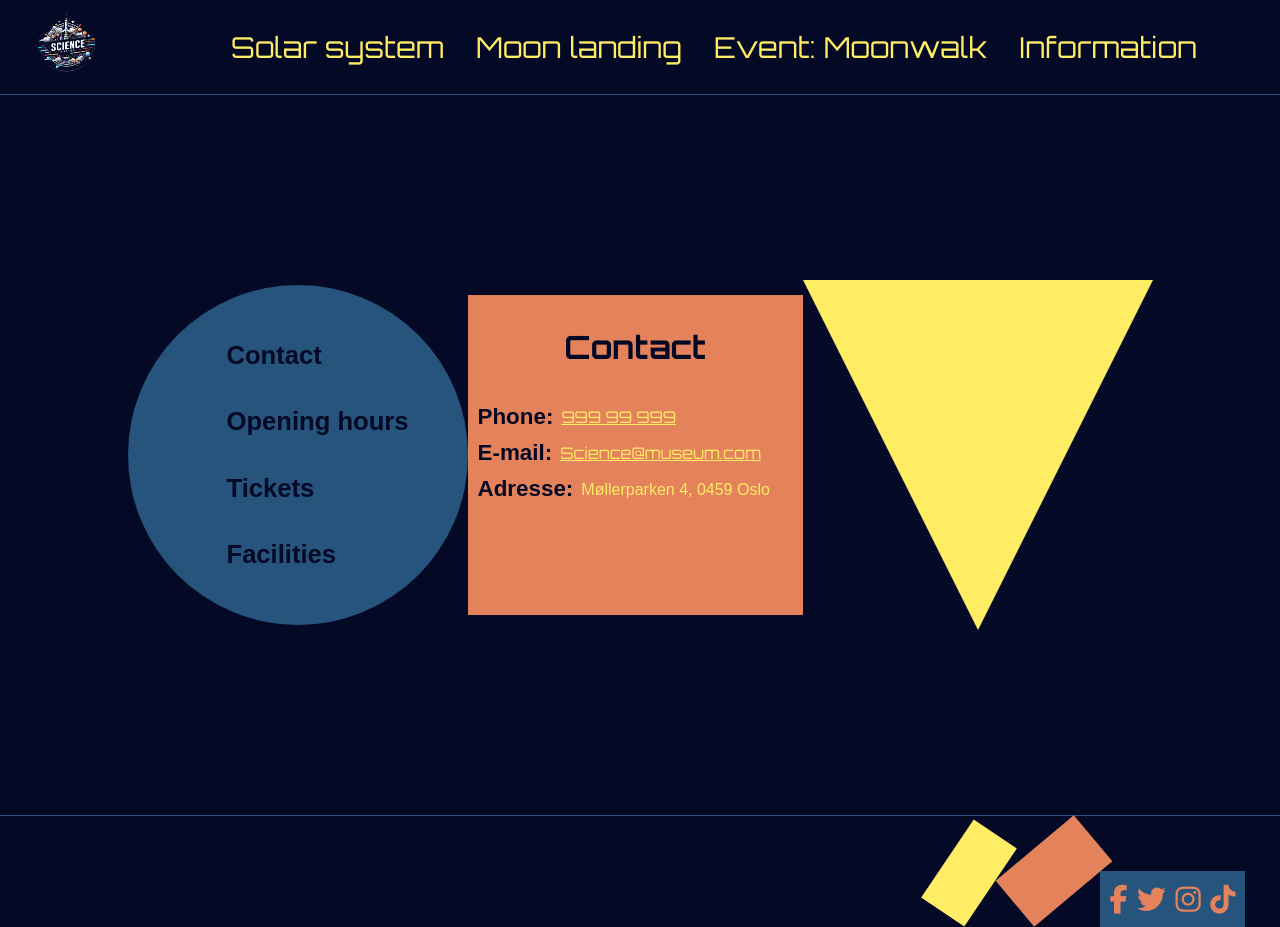
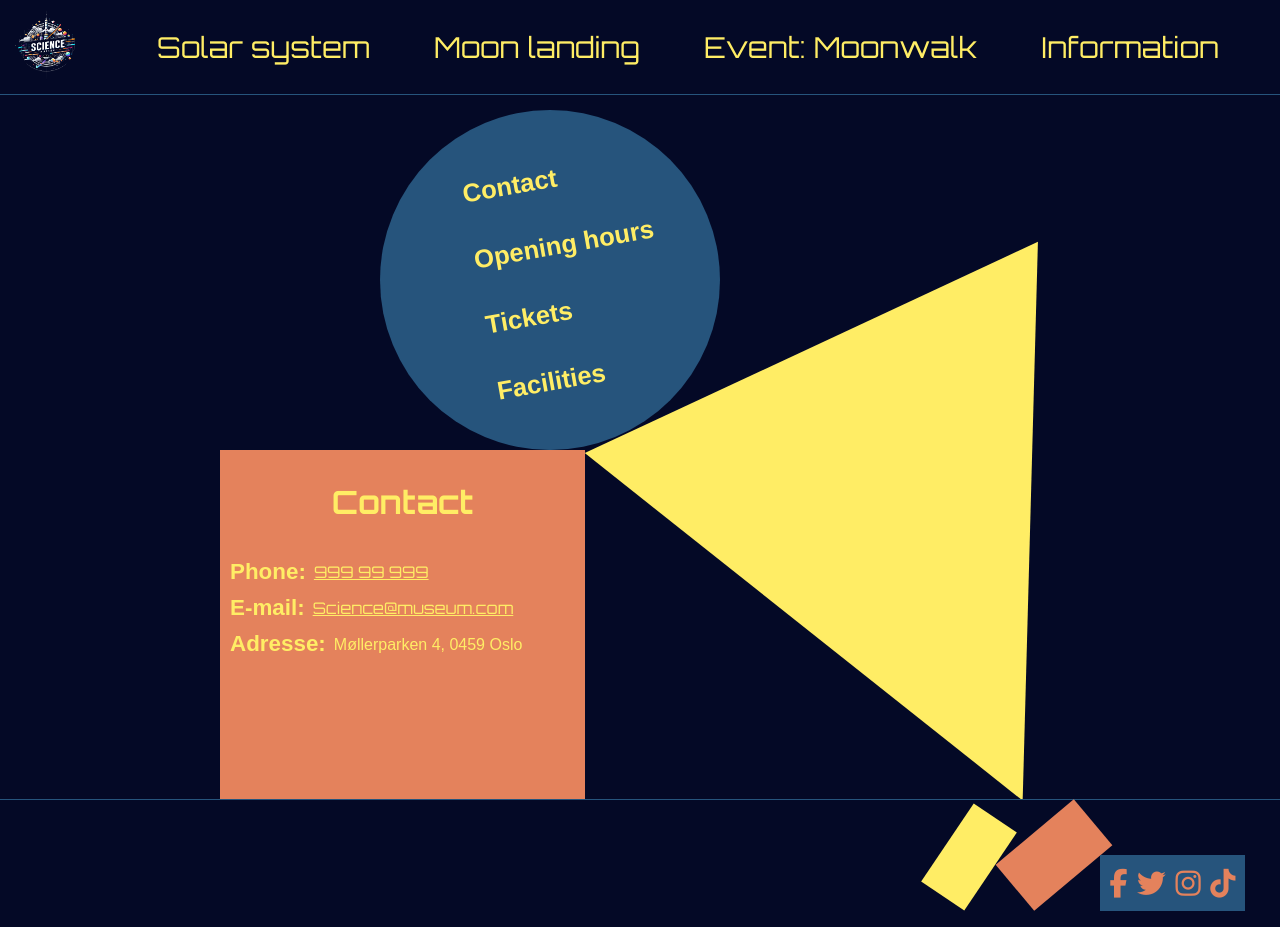
Before and after one commit to KjetilHHauger/science_museum, a plain HTML site: page information.html in a window 1280 px wide. Drawn offline with Linux system fonts and the light colour scheme.

Commit message:
Added media queries information, small padding tweak navbar, animated moon landing

```diff
--- a/css/information.css
+++ b/css/information.css
@@ -16,14 +16,14 @@
 
 .circleList ul {
     list-style: none;
-    color: var(--space);
+    color: var(--font);
 }
 
 .square {
     width: 335px;
     height: 320px;
     background-color: var(--peach);
-    color: var(--space);
+    color: var(--font);
 }
 
 .square h1 {
@@ -62,27 +62,92 @@
 
 @media (min-width: 768px) {
     .geometry {
-        display: flex;
-        flex-direction: row;
-        justify-content: center;
-        align-items: center;
-        min-height: 90vh;
+        min-height: 88vh;
     }
 
     .circle {
-        width: 340px;
-        height: 340px;
+        position: absolute;
+        bottom: 320px;
+        left: 250px;
+    }
+
+    .circleList ul {
+        transform: rotate(10deg);
     }
 
     .square {
-        width: 335px;
-        height: 320px;
+        position: absolute;
+        bottom: 0;
+        left: 77px;
     }
 
     .triangle {
+        position: absolute;
         border-left: 175px solid transparent;
         border-right: 175px solid transparent;
         border-bottom: 350px solid var(--sun);
-        transform: rotate(180deg);
+        bottom: -11px;
+        left: 462px;
+        transform: rotate(160deg);
     }
 }
+
+    @media (min-width: 1024px) {
+        .circle {
+            position: absolute;
+            width: 340px;
+            height: 340px;
+            bottom: 350px;
+            left: 380px;
+        }
+
+        .square {
+            position: absolute;
+            width: 365px;
+            height: 350px;
+            bottom: 0;
+            left: 180px;
+        }
+
+        .triangle {
+            position: absolute;
+            border-left: 175px solid transparent;
+            border-right: 175px solid transparent;
+            border-bottom: 350px solid var(--sun);
+            transform: rotate(160deg);
+            bottom: -11px;
+            left: 595px;
+    }
+}
+
+    @media (min-width: 1240px) {
+        .circle {
+            position: absolute;
+            width: 340px;
+            height: 340px;
+            bottom: 350px;
+            left: 380px;
+        }
+
+        .circleList ul {
+            transform: rotate(-10deg);
+        }
+
+        .square {
+            position: absolute;
+            width: 365px;
+            height: 350px;
+            bottom: 0;
+            left: 220px;
+        }
+
+        .triangle {
+            position: absolute;
+            border-left: 250px solid transparent;
+            border-right: 250px solid transparent;
+            border-bottom: 500px solid var(--sun);
+            transform: rotate(155deg);
+            bottom: -24px;
+            left: 667px;
+    }
+}
--- a/css/navbar.css
+++ b/css/navbar.css
@@ -19,7 +19,7 @@ header ul {
 
 header li {
     display: flex;
-    padding: 0 0.5rem;
+    padding: 0 0.8rem;
     font-size: 1.1rem;
     align-items: center;
 }
@@ -39,7 +39,7 @@ header a {
 .navbarLogo img {
     width: 60px;
     height: 70px;
-    margin: 10px 0 10px 35px;
+    margin: 10px 0 10px 15px;
 }
 
 .navbarQuestion {
@@ -64,10 +64,10 @@ header a {
 @media (min-width: 1240px) {
     header li {
         font-size: 1.8rem;
-        padding: 0 1rem;
+        padding: 0 2rem;
     }
 
     header li:nth-child(1) {
-        margin-left: 80px;
+        margin-left: 10px;
     }
 }
```
Also changed, not shown: css/moonLanding.css (added, +177 -0 lines), information.html (+2 -1 lines), moonLanding.html (+10 -1 lines).
